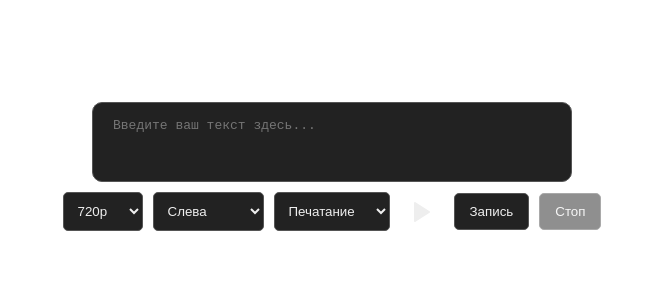
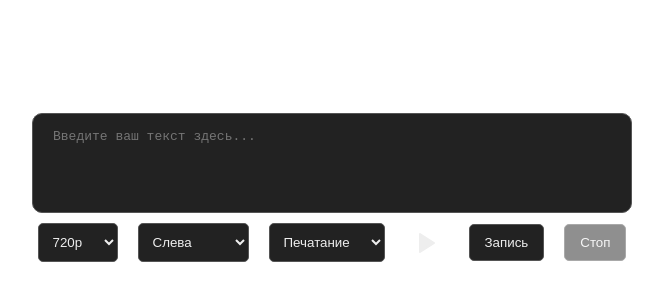
Before and after one commit to Thewaveq/text-viewer, a plain HTML site: page index.html in a window 1280 px wide. Shown: the part 518-818 px from the top of the page, without its empty margins (308-971 px from the left). Drawn offline with nearby package versions, Linux system fonts and the light colour scheme.

Commit message:
Update style.css

```diff
--- a/style.css
+++ b/style.css
@@ -2,35 +2,41 @@ html, body {
     height: 100%;
     margin: 0;
     padding: 0;
+    overflow-x: hidden; /* Prevent horizontal scroll */
 }
 
 body {
     background-color: #ffffff;
     display: flex;
     flex-direction: column;
-    justify-content: flex-start;
-    padding-top: 15vh;
+    justify-content: space-between; /* Push content and controls apart */
     align-items: center;
     font-family: monospace;
+    min-height: 100vh; /* Ensure body takes full viewport height */
+    box-sizing: border-box;
+    padding: 20px;
 }
 
 #screen-canvas {
     width: 60vmin;
     height: 60vmin;
+    max-width: 100%; /* Ensure canvas does not overflow */
     background-color: #ffffff;
     box-sizing: border-box;
 }
 
 .input-container {
-    margin-top: 20px; /* Adjusted margin */
+    width: 100%;
+    max-width: 600px; /* Optional: constrain max width on large screens */
+    margin-top: 20px;
     display: flex;
-    flex-direction: column; /* Changed to column */
+    flex-direction: column;
     align-items: center;
 }
 
 #text-input {
-    width: 60vmin; /* Match canvas width */
-    height: 80px;
+    width: 100%; /* Full width of container */
+    height: 100px; /* Increased height */
     padding: 15px 20px;
     border: 1px solid #555;
     border-radius: 10px;
@@ -39,13 +45,16 @@ body {
     font-size: 1em;
     outline: none;
     resize: none;
-    box-sizing: border-box; /* Added for consistency */
+    box-sizing: border-box;
 }
 
 .controls {
     margin-top: 10px;
     display: flex;
     align-items: center;
+    flex-wrap: wrap; /* Allow controls to wrap */
+    justify-content: center; /* Center wrapped items */
+    gap: 10px; /* Add space between controls */
 }
 
 #resolution-selector,
```
